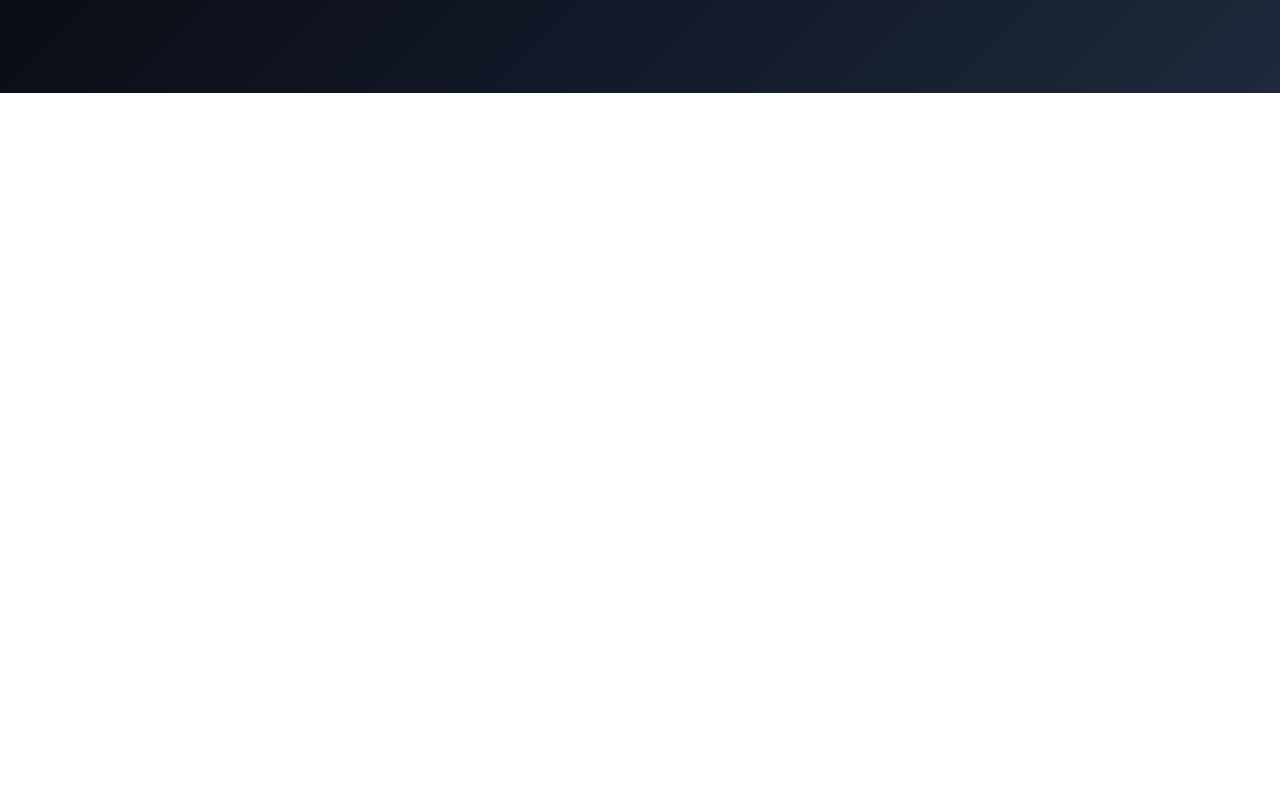
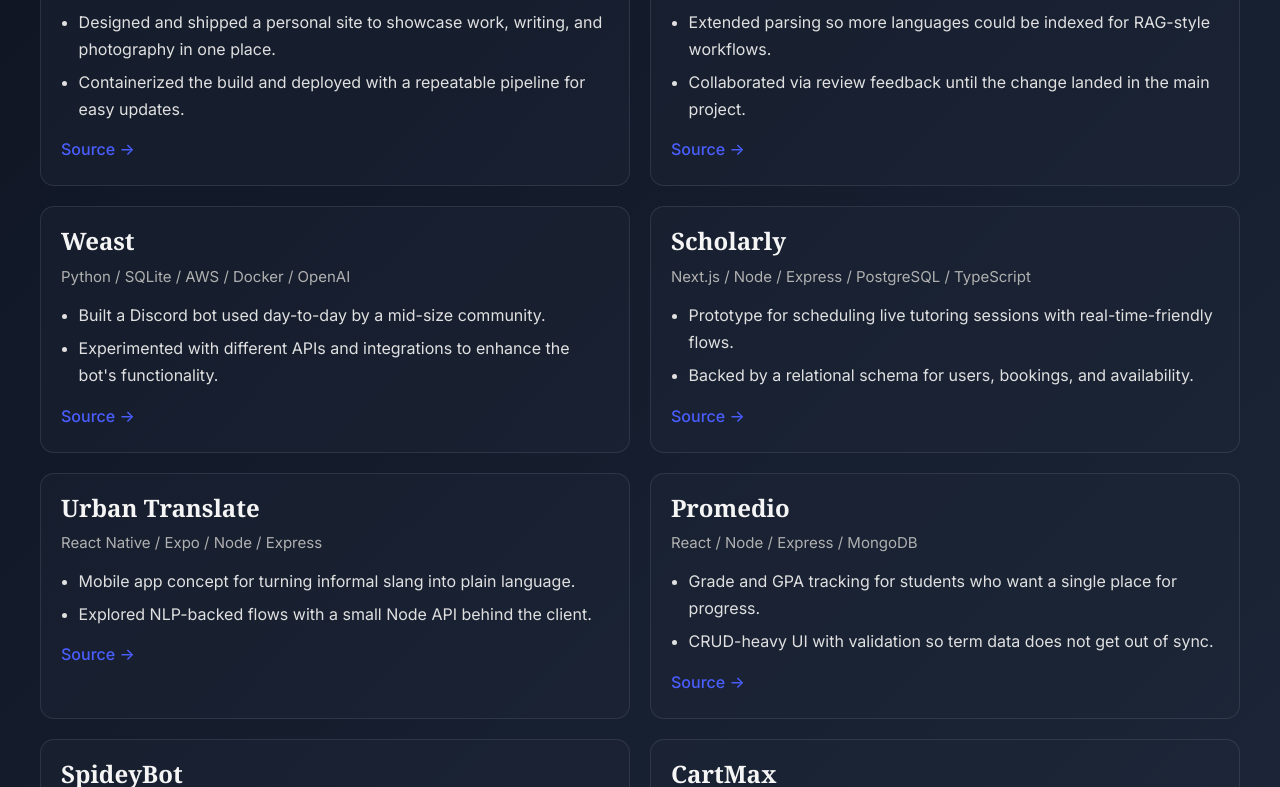
Before and after one commit to maazh10/portfolio-website, an Astro site in the folder blog/: page / in a window 1280 px wide. Shown: the part 2013-2800 px from the top of the page. Before the commit the page ends 2106 px from the top, so only its background shows below. Built offline with nearby package versions, Linux system fonts and the light colour scheme; Astro itself is replaced by a stand-in of ours.

Commit message:
feat: add projects section

```diff
--- /dev/null
+++ b/blog/src/data/projects.json
@@ -0,0 +1,74 @@
+[
+  {
+    "title": "This Website",
+    "skills": ["AstroJS", "Docker", "Google Cloud"],
+    "description": [
+      "Designed and shipped a personal site to showcase work, writing, and photography in one place.",
+      "Containerized the build and deployed with a repeatable pipeline for easy updates."
+    ],
+    "source": "https://github.com/maazh10/portfolio-website"
+  },
+  {
+    "title": "Langchain - Open Source Contribution",
+    "skills": ["Python"],
+    "description": [
+      "Extended parsing so more languages could be indexed for RAG-style workflows.",
+      "Collaborated via review feedback until the change landed in the main project."
+    ],
+    "source": "https://github.com/langchain-ai/langchain/pull/13318"
+  },
+  {
+    "title": "Weast",
+    "skills": ["Python", "SQLite", "AWS", "Docker", "OpenAI"],
+    "description": [
+      "Built a Discord bot used day-to-day by a mid-size community.",
+      "Experimented with different APIs and integrations to enhance the bot's functionality."
+    ],
+    "source": "https://github.com/maazh10/KanyeWeast"
+  },
+  {
+    "title": "Scholarly",
+    "skills": ["Next.js", "Node", "Express", "PostgreSQL", "TypeScript"],
+    "description": [
+      "Prototype for scheduling live tutoring sessions with real-time-friendly flows.",
+      "Backed by a relational schema for users, bookings, and availability."
+    ],
+    "source": "https://github.com/maazh10/scholarly"
+  },
+  {
+    "title": "Urban Translate",
+    "skills": ["React Native", "Expo", "Node", "Express"],
+    "description": [
+      "Mobile app concept for turning informal slang into plain language.",
+      "Explored NLP-backed flows with a small Node API behind the client."
+    ],
+    "source": "https://github.com/maazh10/scholarly"
+  },
+  {
+    "title": "Promedio",
+    "skills": ["React", "Node", "Express", "MongoDB"],
+    "description": [
+      "Grade and GPA tracking for students who want a single place for progress.",
+      "CRUD-heavy UI with validation so term data does not get out of sync."
+    ],
+    "source": "https://github.com/maazh10/promedio"
+  },
+  {
+    "title": "SpideyBot",
+    "skills": ["Python", "tkinter", "socket", "rsa", "tcp/udp"],
+    "description": [
+      "Chat-style client experimenting with raw sockets over TCP and UDP.",
+      "Layered RSA ideas for toy end-to-end messaging between peers."
+    ],
+    "source": "https://github.com/maazh10/SpideyBot"
+  },
+  {
+    "title": "CartMax",
+    "skills": ["Java", "Android Studio", "Firebase", "Mockito"],
+    "description": [
+      "Android grocery-ordering flow aimed at peak pandemic constraints.",
+      "Firebase for auth and data with Mockito-backed unit tests on core logic."
+    ],
+    "source": "https://github.com/maazh10/CartMax"
+  }
+]
--- a/blog/src/pages/index.astro
+++ b/blog/src/pages/index.astro
@@ -5,6 +5,7 @@
 import { SITE_TITLE, SITE_DESCRIPTION } from "../consts";
 import education from "../data/education.json";
 import experience from "../data/experience.json";
+import projects from "../data/projects.json";
 import socials from "../data/socials.json";
 
 const cdnBase =
@@ -217,6 +218,18 @@
         margin-bottom: 0.35rem;
       }
 
+      .cardLink {
+        display: inline-block;
+        margin-top: 0.5rem;
+        font-size: 0.8em;
+        font-weight: 500;
+        color: var(--accent);
+        text-decoration: none;
+      }
+      .cardLink:hover {
+        text-decoration: underline;
+      }
+
       .socialRow {
         display: flex;
         gap: 0.65rem;
@@ -415,6 +428,36 @@
           }
         </div>
       </section>
+
+      <section class="section" id="projects">
+        <div class="sectionHeader">
+          <h2>Projects</h2>
+          <p>What I've built.</p>
+        </div>
+        <div class="grid2">
+          {
+            projects.map((project) => (
+              <article class="card">
+                <h3>{project.title}</h3>
+                <div class="meta">{project.skills.join(" / ")}</div>
+                <ul class="bullets">
+                  {project.description.map((line) => (
+                    <li>{line}</li>
+                  ))}
+                </ul>
+                <a
+                  class="cardLink"
+                  href={project.source}
+                  target="_blank"
+                  rel="noreferrer"
+                >
+                  Source →
+                </a>
+              </article>
+            ))
+          }
+        </div>
+      </section>
     </main>
     <Footer />
     <script is:inline define:vars={{ heroCarouselUrls }}>
--- a/portfolio/src/index.css
+++ b/portfolio/src/index.css
@@ -2,7 +2,12 @@
   box-sizing: border-box;
   margin: 0;
   padding: 0;
-  font-family: -apple-system, BlinkMacSystemFont, sans-serif;
+  font-family:
+    "Inter",
+    -apple-system,
+    BlinkMacSystemFont,
+    "Segoe UI",
+    sans-serif;
 }
 
 html {
@@ -19,7 +24,8 @@
   background-clip: padding-box;
   -webkit-border-radius: 7px;
   background-color: #666666;
-  -webkit-box-shadow: inset -1px -1px 0px rgba(0, 0, 0, 0.05),
+  -webkit-box-shadow:
+    inset -1px -1px 0px rgba(0, 0, 0, 0.05),
     inset 1px 1px 0px rgba(0, 0, 0, 0.05);
 }
 ::-webkit-scrollbar-button {
```
